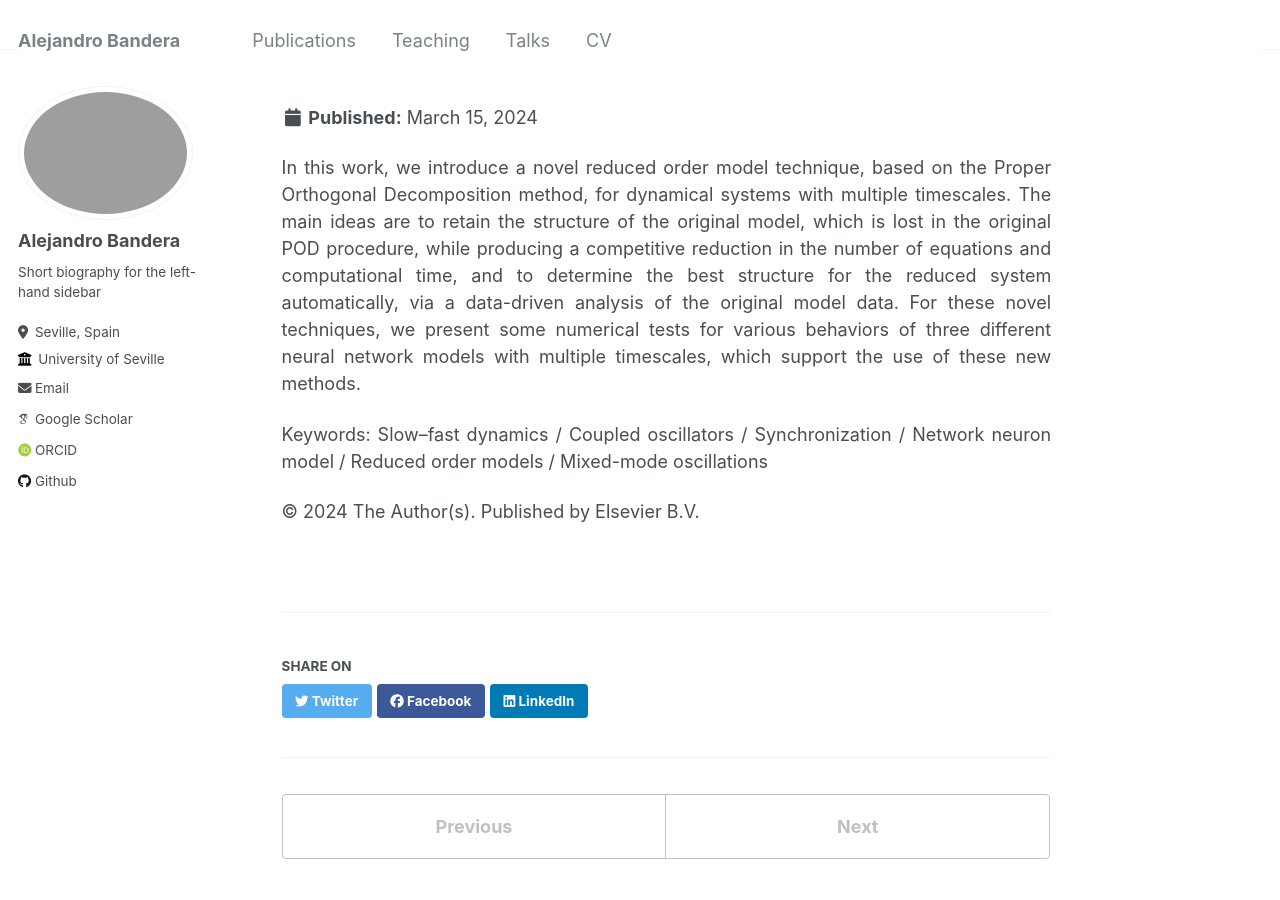
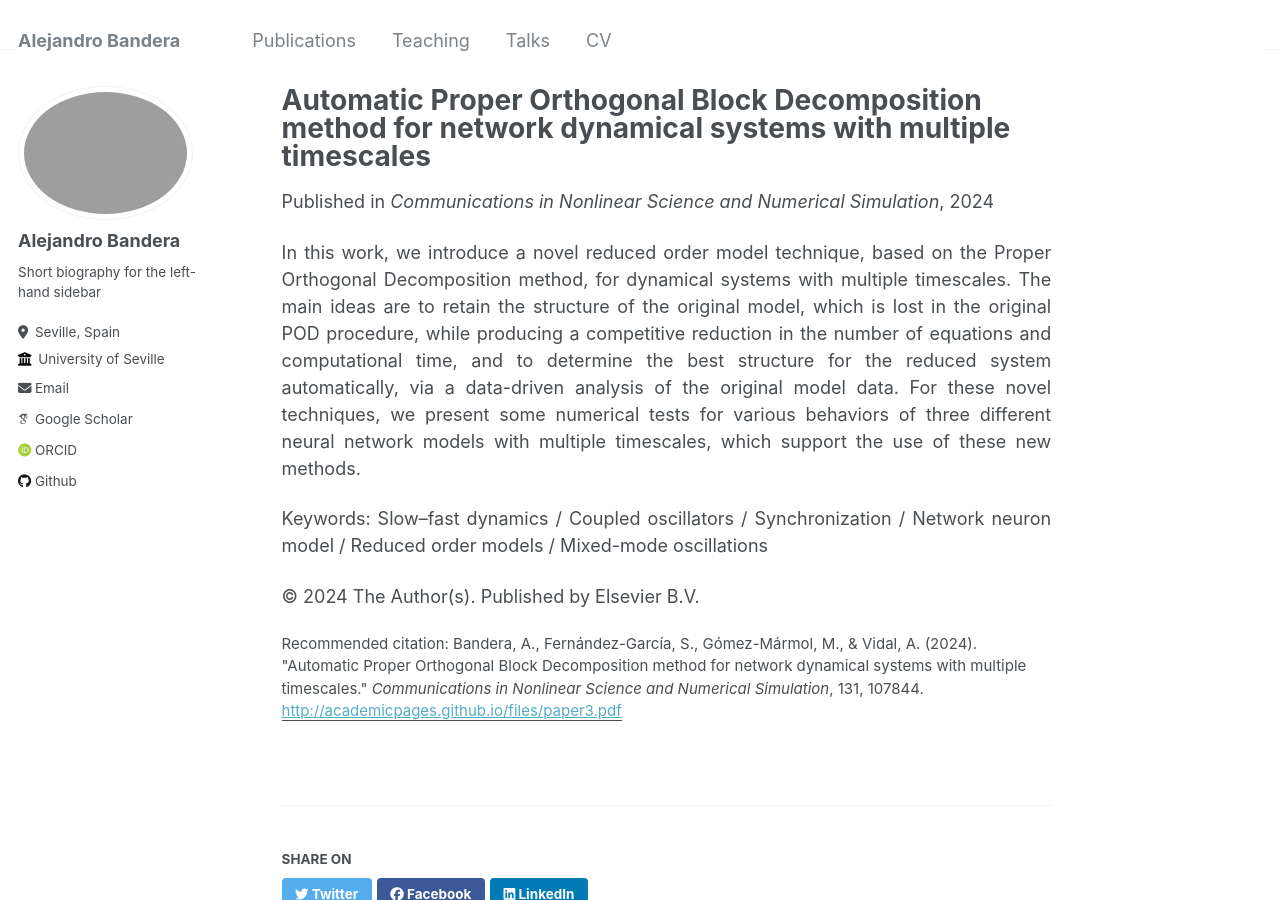
Before and after one commit to abanderam/abandera.github.io, a Jekyll site: the page built from _publications/2024_BFGV_APOBD.md, in a window 1280 px wide and 900 px high. Built offline with Jekyll 4.4.1, drawn with Linux system fonts in a browser that asks for light colours; some web fonts are replaced; part of the change alters nothing that is shown.

Commit message:
Update 2024_BFGV_APOBD.md

```diff
--- a/_publications/2024_BFGV_APOBD.md
+++ b/_publications/2024_BFGV_APOBD.md
@@ -6,8 +6,7 @@ excerpt: ''
 date: 2024-04-01
 venue: 'Communications in Nonlinear Science and Numerical Simulation'
 paperurl: 'http://academicpages.github.io/files/paper3.pdf'
-citation: 'Your Name, You. (2015). &quot;Paper Title Number 3.&quot; <i>Journal 1</i>. 1(3).'
-'Bandera, A., Fernández-García, S., Gómez-Mármol, M., & Vidal, A. (2024). &quot;Automatic Proper Orthogonal Block Decomposition method for network dynamical systems with multiple timescales.&quot; <i>Communications in Nonlinear Science and Numerical Simulation</i>, 131, 107844.'
+citation: 'Bandera, A., Fernández-García, S., Gómez-Mármol, M., & Vidal, A. (2024). &quot;Automatic Proper Orthogonal Block Decomposition method for network dynamical systems with multiple timescales.&quot; <i>Communications in Nonlinear Science and Numerical Simulation</i>, 131, 107844.'
 ---
 
 <div style="text-align: justify">
```
